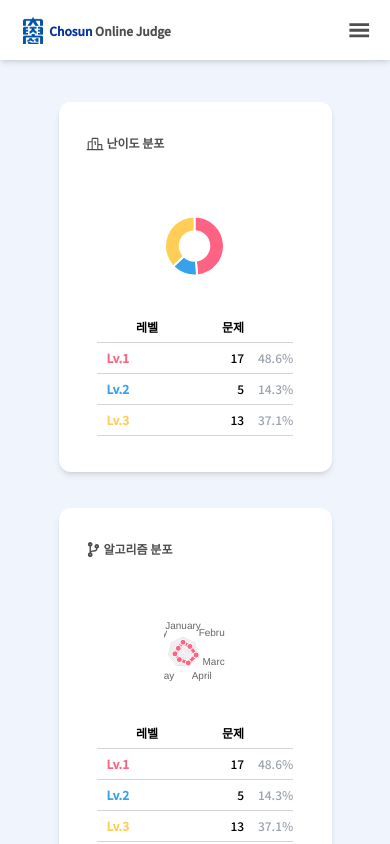
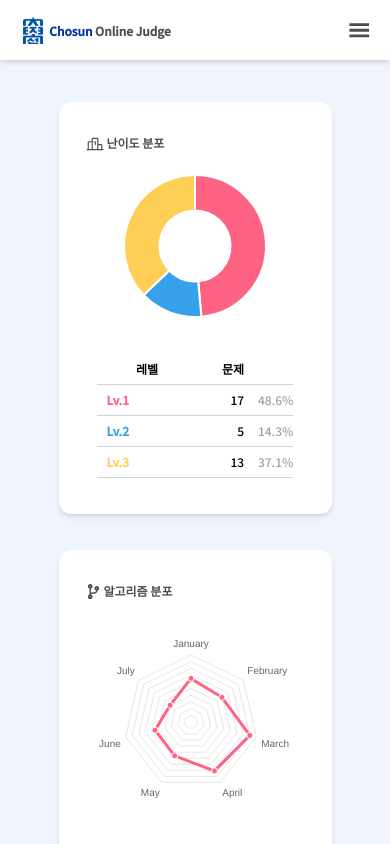
Before and after one commit to mmm7k/chosun-oj-demo, a Next.js app: page /student/1/grade in a window 390 px wide. Shown: the top 844 px of the page. Built offline with nearby package versions, Linux system fonts and the light colour scheme.

Commit message:
feat: radar chart

```diff
--- a/src/app/student/[class]/grade/page.tsx
+++ b/src/app/student/[class]/grade/page.tsx
@@ -95,12 +95,12 @@ export default function Questions() {
         </p>
         <div className="flex flex-col sm:flex-row justify-between items-center w-[90%]  mx-auto">
           {/* 도넛 차트 */}
-          <div className="w-[25%] h-48">
+          <div className="w-[80%] mb-14 sm:mb-0 sm:w-[40%] lg:w-[25%] h-48">
             <Doughnut data={donutData} options={donutOptions} />
           </div>
 
           {/* 오른쪽 레이블 표시 */}
-          <div className="w-[80%] sm:w-[60%] flex flex-col">
+          <div className="w-[80%] sm:w-[50%] lg:w-[60%] flex flex-col">
             <div className="flex justify-between font-semibold pl-[20%] pr-[25%]">
               <span>레벨</span>
               <span>문제</span>
@@ -145,13 +145,13 @@ export default function Questions() {
           <span>알고리즘 분포</span>
         </p>
         <div className="flex flex-col sm:flex-row justify-between items-center w-[90%]  mx-auto">
-          {/* 도넛 차트 */}
-          <div className="w-[25%] h-48">
+          {/* Radar 차트 */}
+          <div className="w-[80%] mb-14 sm:mb-0 sm:w-[40%] lg:w-[25%] h-64">
             <Radar data={radarData} options={radarOptions} />
           </div>
 
           {/* 오른쪽 레이블 표시 */}
-          <div className="w-[80%] sm:w-[60%] flex flex-col">
+          <div className="w-[80%] sm:w-[50%] lg:w-[60%] flex flex-col">
             <div className="flex justify-between font-semibold pl-[20%] pr-[25%]">
               <span>레벨</span>
               <span>문제</span>
```
